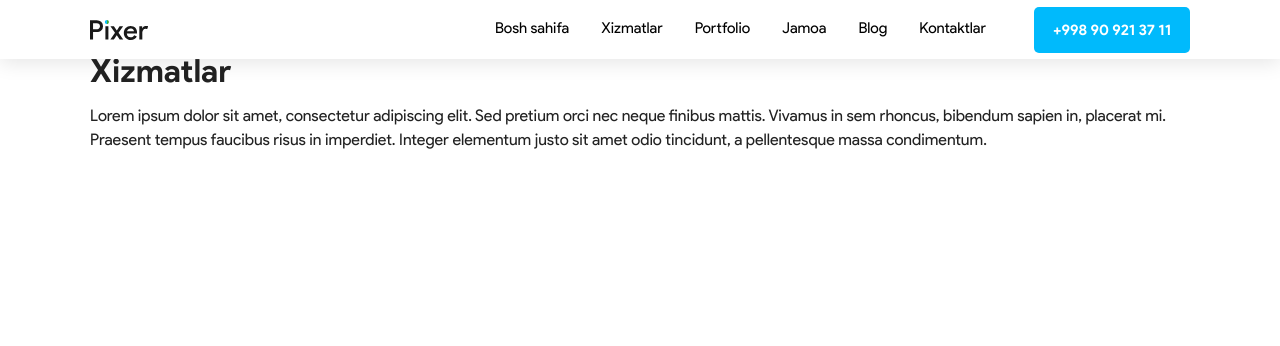
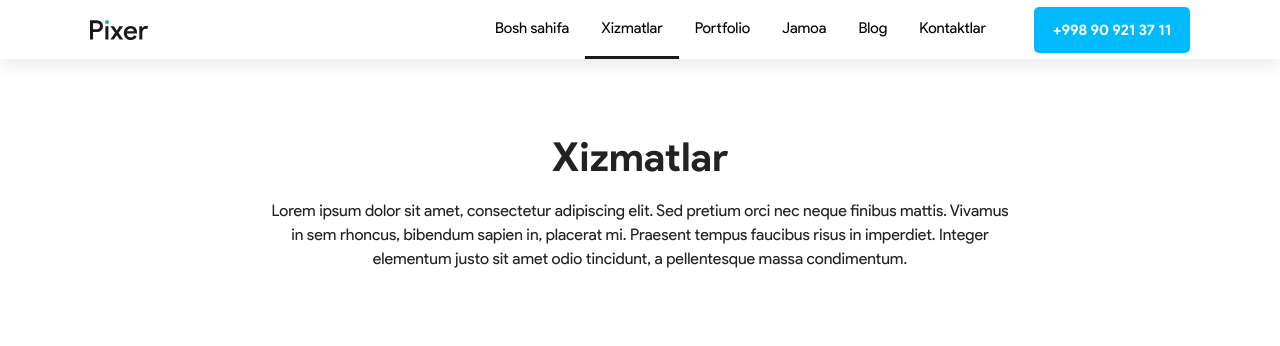
Before and after one commit to udilbar/pixer, a plain HTML site: page services.html in a window 1280 px wide. Drawn offline with Linux system fonts and the light colour scheme.

Commit message:
Add active nav-item

```diff
--- a/css/styles.css
+++ b/css/styles.css
@@ -113,7 +113,8 @@ img {
   border-bottom-color 0.3s ease;
 }
 
-.pixer-nav-item:hover {
+.pixer-nav-item:hover,
+.pixer-nav-item-active {
   border-bottom-color: #191919;
 }
 
@@ -488,3 +489,25 @@ img {
 .process-item-text {
   margin: 0;
 }
+
+/* ======SERVICES PAGE====== */
+
+.services-main-header {
+  max-width: 800px;
+  margin-left: auto;
+  margin-right: auto;
+  padding-top: 72px;
+  padding-bottom: 72px;
+  text-align: center;
+}
+
+.services-main-heading {
+  margin-top: 0;
+  margin-bottom: 16px;
+  font-size: 40px;
+  line-height: 130%;
+}
+
+.services-main-text {
+  margin: 0;
+}
--- a/services.html
+++ b/services.html
@@ -19,7 +19,7 @@
                         <li class="pixer-nav-item">
                             <a href="index.html" class="pixer-nav-link">Bosh sahifa</a>
                         </li>
-                        <li class="pixer-nav-item has-dropdown-item">
+                        <li class="pixer-nav-item has-dropdown-item pixer-nav-item-active">
                             <a href="services.html" class="pixer-nav-link">Xizmatlar</a>
                             <ul class="dropdown-list">
                                 <li class="dropdown-item">
```
Also changed, not shown: index.html (line endings or trailing spaces).
